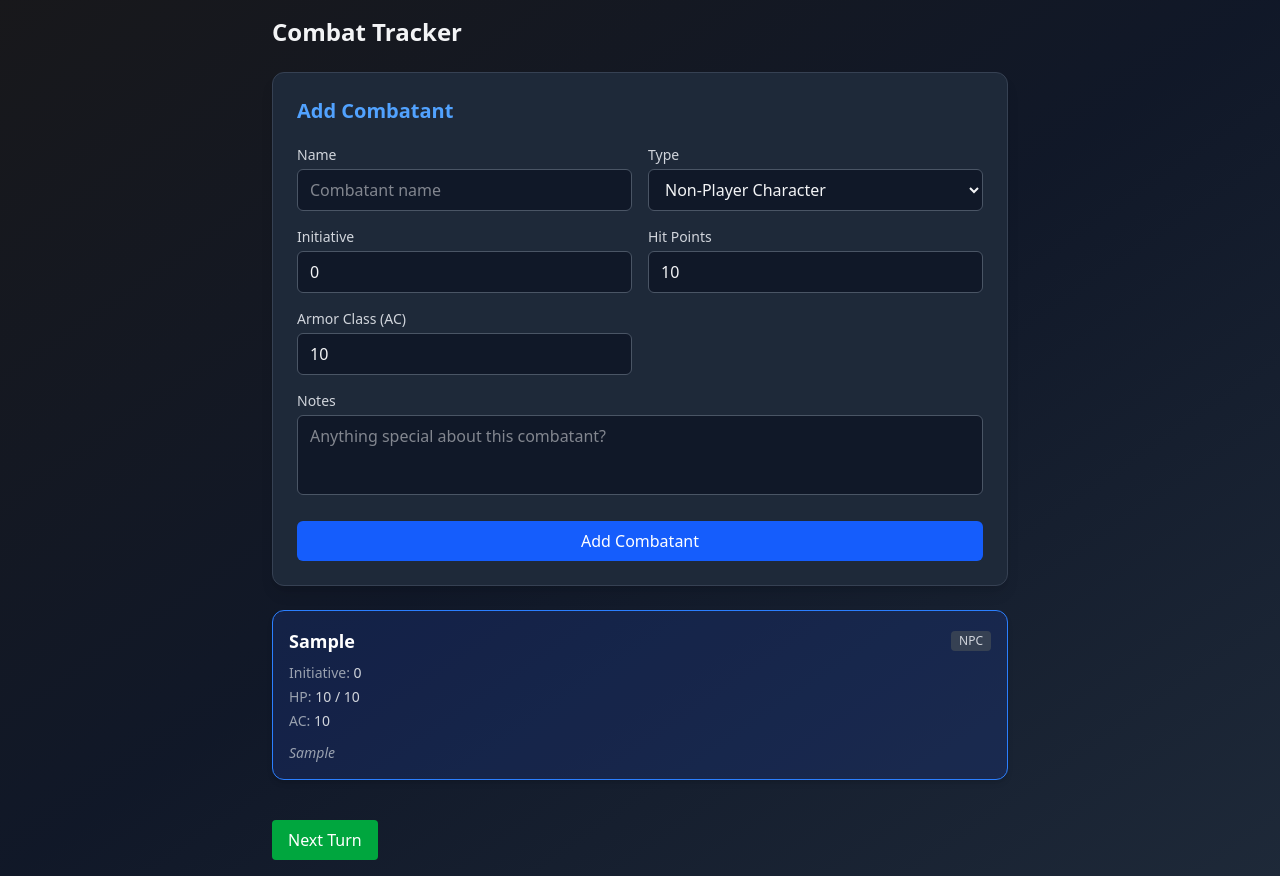
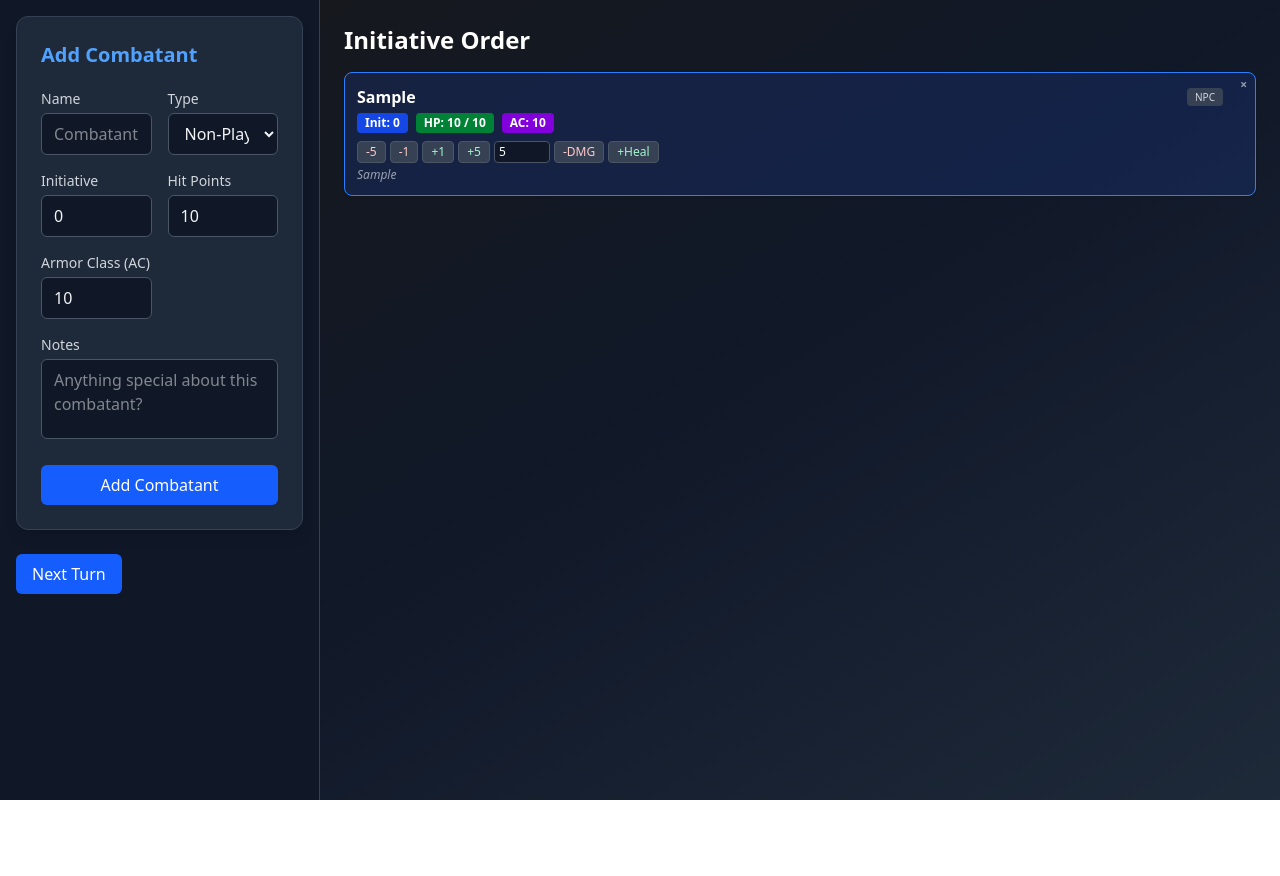
Before and after one commit to bhtylerbell/combat-tracker, a Next.js app: page / in a window 1280 px wide. Both pictures are taken after typing "Sample", "Sample" into the empty fields and a click on the button "Add Combatant". After the commit the page ends 800 px from the top, so only its background shows below. Built offline with nearby package versions, Linux system fonts and the light colour scheme.

Commit message:
Build update

```diff
--- a/src/app/components/CombatantCard.tsx
+++ b/src/app/components/CombatantCard.tsx
@@ -1,42 +1,121 @@
 import { Combatant } from "@/types/combatant";
+import { useState } from "react";
 
 interface Props {
   combatant: Combatant;
   isActive: boolean;
+  onUpdate: (updated: Combatant) => void;
+  onRemove: (id: string) => void;
 }
 
-export default function CombatantCard({ combatant, isActive }: Props) {
+export default function CombatantCard({
+  combatant,
+  isActive,
+  onUpdate,
+  onRemove,
+}: Props) {
+  const [adjustValue, setAdjustValue] = useState<number>(5);
+  const [recentChange, setRecentChange] = useState<"damage" | "heal" | null>(null);
+
+  const applyHPChange = (delta: number) => {
+    const newHP = Math.min(Math.max(combatant.currentHP + delta, 0), combatant.maxHP);
+    onUpdate({ ...combatant, currentHP: newHP });
+
+    setRecentChange(delta < 0 ? "damage" : "heal");
+    setTimeout(() => setRecentChange(null), 300);
+  };
+
+  const isDead = combatant.currentHP <= 0;
+  const shouldGrayOut = isDead && combatant.type !== "PC";
+
+
+  const feedbackClass =
+    recentChange === "damage"
+      ? "animate-flash-damage"
+      : recentChange === "heal"
+      ? "animate-flash-heal"
+      : "";
+
   return (
     <div
-      className={`rounded-xl border shadow-md p-4 transition-all duration-200 ${
+      className={`relative rounded-lg border shadow-sm p-3 transition-all duration-200 overflow-hidden text-sm ${
         isActive
           ? "border-blue-500 bg-blue-900/30"
           : "border-gray-700 bg-gray-800"
-      }`}
+      }  ${shouldGrayOut ? "opacity-50 grayscale" : ""} ${feedbackClass}`}
     >
-      <div className="flex justify-between items-center mb-2">
-        <h2 className="text-lg font-bold text-white">{combatant.name}</h2>
-        <span className="px-2 py-0.5 text-xs font-medium bg-gray-700 text-gray-300 rounded">
+      {/* Remove Button */}
+      <button
+        onClick={() => onRemove(combatant.id)}
+        className="absolute top-1 right-2 text-gray-400 hover:text-red-500 text-xs font-bold"
+        title="Remove Combatant"
+      >
+        ×
+      </button>
+
+      {/* Header Row */}
+      <div className="flex justify-between items-center mb-1">
+        <div className="flex items-center gap-2">
+          <h2 className="text-base font-semibold text-white">{combatant.name}</h2>
+          {isDead && (
+            <span className="px-1 py-0.5 bg-red-600 text-white text-xs rounded-full">Dead</span>
+          )}
+        </div>
+        <span className="px-2 py-0.5 text-[10px] bg-gray-700 text-gray-300 rounded mr-5">
           {combatant.type}
         </span>
       </div>
 
-      <div className="text-sm text-gray-300 space-y-1">
-        <p>
-          <span className="text-gray-400">Initiative:</span>{" "}
-          {combatant.initiative}
-        </p>
-        <p>
-          <span className="text-gray-400">HP:</span>{" "}
-          {combatant.currentHP} / {combatant.maxHP}
-        </p>
-        <p>
-          <span className="text-gray-400">AC:</span> {combatant.ac}
-        </p>
-        {combatant.notes && (
-          <p className="pt-2 text-gray-400 italic">{combatant.notes}</p>
-        )}
+      {/* Stats Row */}
+      <div className="flex items-center gap-2 mb-2 flex-wrap">
+        <div className="bg-blue-700 text-white px-2 py-0.5 rounded text-xs font-semibold">
+          Init: {combatant.initiative}
+        </div>
+        <div className="bg-green-700 text-white px-2 py-0.5 rounded text-xs font-semibold">
+          HP: {combatant.currentHP} / {combatant.maxHP}
+        </div>
+        <div className="bg-purple-700 text-white px-2 py-0.5 rounded text-xs font-semibold">
+          AC: {combatant.ac}
+        </div>
       </div>
+
+      {/* Quick Adjust */}
+      <div className="flex items-center gap-1 mb-1 flex-wrap">
+        {[ -5, -1, +1, +5 ].map((n) => (
+          <button
+            key={n}
+            onClick={() => applyHPChange(n)}
+            className={`px-2 py-0.5 rounded border border-gray-600 text-xs font-medium ${
+              n < 0 ? "text-red-200 bg-gray-700 hover:bg-gray-600" : "text-emerald-200 bg-gray-700 hover:bg-gray-600"
+            }`}
+          >
+            {n > 0 ? `+${n}` : n}
+          </button>
+        ))}
+        <input
+          type="number"
+          value={adjustValue}
+          onChange={(e) => setAdjustValue(Number(e.target.value))}
+          className="w-14 px-1 py-0.5 rounded bg-gray-900 border border-gray-600 text-white text-xs"
+        />
+        <button
+          onClick={() => applyHPChange(-adjustValue)}
+          className="text-xs px-2 py-0.5 rounded bg-gray-700 border border-gray-600 text-red-200 hover:bg-gray-600"
+        >
+          -DMG
+        </button>
+        <button
+          onClick={() => applyHPChange(adjustValue)}
+          className="text-xs px-2 py-0.5 rounded bg-gray-700 border border-gray-600 text-emerald-200 hover:bg-gray-600"
+        >
+          +Heal
+        </button>
+      </div>
+
+      {/* Notes (optional) */}
+      {combatant.notes && (
+        <p className="text-gray-400 text-xs italic mt-1">{combatant.notes}</p>
+      )}
     </div>
   );
 }
--- a/src/app/page.tsx
+++ b/src/app/page.tsx
@@ -10,7 +10,9 @@ export default function CombatPage() {
   const [turnIndex, setTurnIndex] = useState(0);
 
   const addCombatant = (newC: Combatant) => {
-    const updated = [...combatants, newC].sort((a, b) => b.initiative - a.initiative);
+    const updated = [...combatants, newC].sort(
+      (a, b) => b.initiative - a.initiative
+    );
     setCombatants(updated);
   };
 
@@ -18,20 +20,54 @@ export default function CombatPage() {
     setTurnIndex((prev) => (prev + 1) % combatants.length);
   };
 
+  const updateCombatant = (updated: Combatant) => {
+  setCombatants((prev) =>
+    prev.map((c) => (c.id === updated.id ? updated : c))
+  );
+};
+const removeCombatant = (id: string) => {
+  setCombatants((prev) => prev.filter((c) => c.id !== id));
+};
+
+
   return (
-    <div className="max-w-3xl mx-auto p-4 space-y-6">
-      <h1 className="text-2xl font-bold">Combat Tracker</h1>
-      <AddCombatantForm onAdd={addCombatant} />
-      <div className="space-y-4">
-        {combatants.map((c, idx) => (
-          <CombatantCard key={c.id} combatant={c} isActive={idx === turnIndex} />
-        ))}
-      </div>
-      {combatants.length > 0 && (
-        <button className="mt-4 bg-green-600 text-white px-4 py-2 rounded" onClick={nextTurn}>
-          Next Turn
-        </button>
-      )}
+    <div className="min-h-screen flex">
+      {/* Sidebar */}
+      <aside className="sticky top-0 h-screen overflow-y-auto w-full md:w-1/3 lg:w-1/4 p-4 border-r border-gray-700 bg-gray-900">
+        <AddCombatantForm onAdd={addCombatant} />
+        {combatants.length > 0 && (
+          <button
+            className="mt-6 bg-blue-600 hover:bg-blue-500 text-white font-medium py-2 px-4 rounded-md transition duration-150"
+            onClick={nextTurn}
+          >
+            Next Turn
+          </button>
+        )}
+      </aside>
+
+      {/* Main Combat Area */}
+      <main className="flex-1 p-6 space-y-4 overflow-y-auto">
+        <h1 className="text-2xl font-bold text-white mb-4">Initiative Order</h1>
+
+        {combatants.length === 0 && (
+          <p className="text-gray-400">No combatants yet. Add some on the left!</p>
+        )}
+
+        <div className="space-y-3">
+          {combatants.map((c, idx) => (
+  <CombatantCard
+    key={c.id}
+    combatant={c}
+    isActive={idx === turnIndex}
+    onUpdate={updateCombatant}
+    onRemove={removeCombatant} // <--- ✅ Add this
+  />
+))}
+
+        </div>
+
+
+      </main>
     </div>
   );
 }
```
